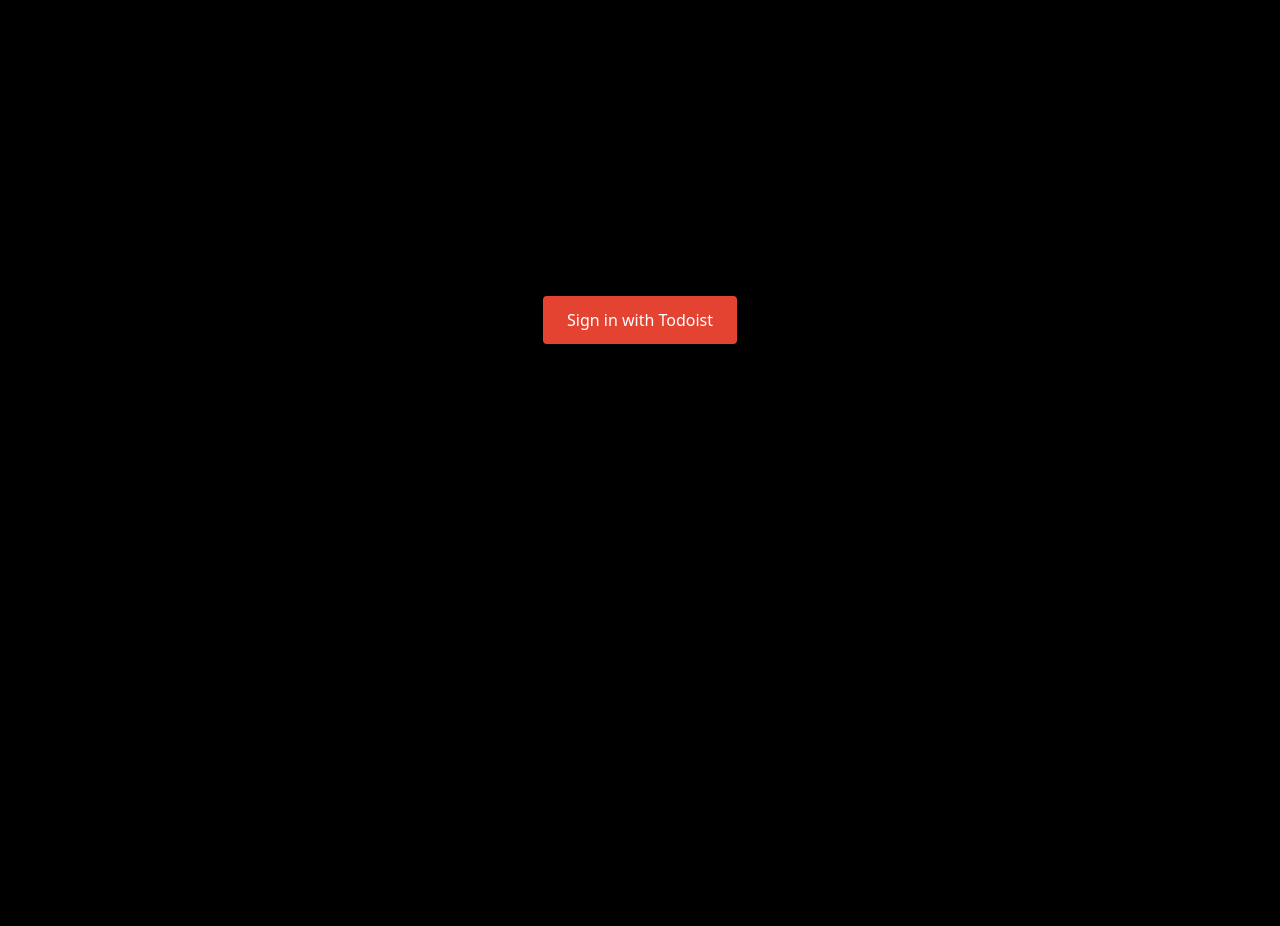
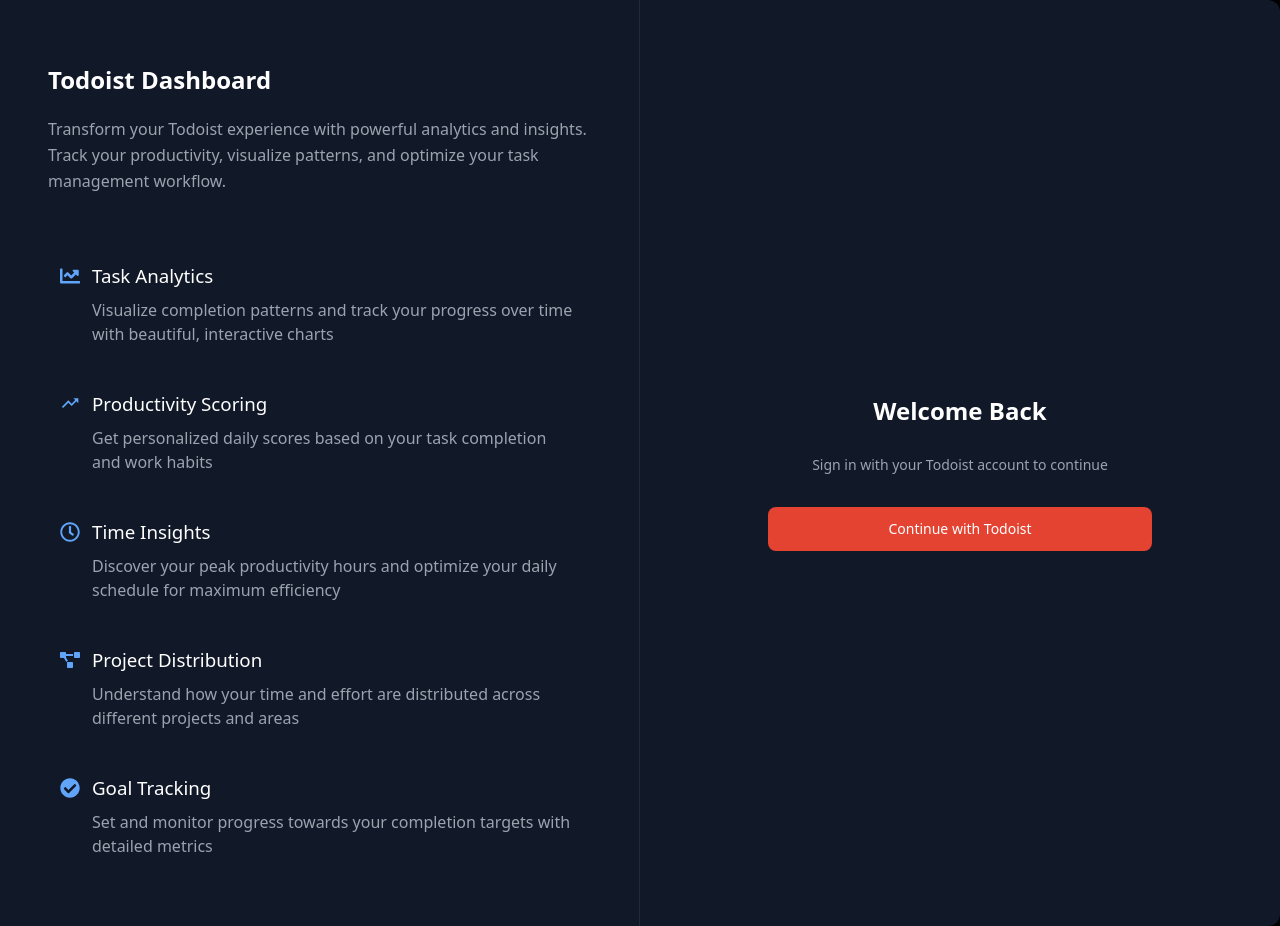
Before and after one commit to uncazzy/todoist-dashboard, a Next.js app: page /sign-in in a window 1280 px wide. Before the commit the page ends 800 px from the top, so only its background shows below. Built offline with nearby package versions, Linux system fonts and the light colour scheme; no server answers.

Commit message:
feat: nicer sign-in page

```diff
--- a/pages/sign-in.tsx
+++ b/pages/sign-in.tsx
@@ -2,6 +2,20 @@
 import { signIn, useSession } from "next-auth/react";
 import { useRouter } from "next/router";
 import type { NextPage } from 'next';
+import { FaChartLine, FaRegClock, FaProjectDiagram, FaCheckCircle } from 'react-icons/fa';
+import { BiTrendingUp } from 'react-icons/bi';
+
+const FeatureCard = ({ icon: Icon, title, description }: { icon: any; title: string; description: string }) => (
+  <div className="flex items-start space-x-3 p-3">
+    <div className="flex-shrink-0">
+      <Icon className="h-5 w-5 text-blue-400 mt-1" />
+    </div>
+    <div>
+      <h3 className="font-medium text-white my-0">{title}</h3>
+      <p className="text-gray-400">{description}</p>
+    </div>
+  </div>
+);
 
 const SignIn: NextPage = () => {
   const [isLoading, setIsLoading] = React.useState<boolean>(false);
@@ -9,12 +23,10 @@
   const { data: session, status } = useSession();
 
   React.useEffect(() => {
-    // If we have an error, log it
     if (router.query.error) {
       console.error('Auth error:', router.query.error);
       setIsLoading(false);
     }
-    // If we have a code but no session, try signing in
     if (router.query.code && !session && !isLoading) {
       console.log('Got code, attempting sign in...');
       handleSignIn();
@@ -35,41 +47,86 @@
     }
   };
 
-  // Show loading state while checking session
   if (status === 'loading') {
-    return <div>Loading...</div>;
+    return (
+      <div className="flex items-center justify-center bg-gray-900">
+        <div className="animate-spin rounded-full h-8 w-8 border-t-2 border-b-2 border-blue-400"></div>
+      </div>
+    );
   }
 
   return (
-    <div style={{
-      display: 'flex',
-      flexDirection: 'column',
-      justifyContent: 'center',
-      alignItems: 'center',
-      minHeight: '80vh',
-      gap: '20px'
-    }}>
-      {router.query.error && (
-        <div style={{ color: 'red' }}>
-          Authentication error: {router.query.error}
+    <div className="max-h-fit flex bg-gray-900 rounded-xl">
+      {/* Left side - Features */}
+      <div className="hidden md:flex md:w-1/2 bg-gray-900 p-12 flex-col justify-between border-r border-gray-800">
+        <div>
+          <div className="mb-12">
+            <h1 className="text-2xl font-bold text-white mb-3">
+              Todoist Dashboard
+            </h1>
+            <p className="text-gray-400 leading-relaxed">
+              Transform your Todoist experience with powerful analytics and insights. Track your productivity, visualize patterns, and optimize your task management workflow.
+            </p>
+          </div>
+
+          <div className="space-y-3">
+            <FeatureCard
+              icon={FaChartLine}
+              title="Task Analytics"
+              description="Visualize completion patterns and track your progress over time with beautiful, interactive charts"
+            />
+            <FeatureCard
+              icon={BiTrendingUp}
+              title="Productivity Scoring"
+              description="Get personalized daily scores based on your task completion and work habits"
+            />
+            <FeatureCard
+              icon={FaRegClock}
+              title="Time Insights"
+              description="Discover your peak productivity hours and optimize your daily schedule for maximum efficiency"
+            />
+            <FeatureCard
+              icon={FaProjectDiagram}
+              title="Project Distribution"
+              description="Understand how your time and effort are distributed across different projects and areas"
+            />
+            <FeatureCard
+              icon={FaCheckCircle}
+              title="Goal Tracking"
+              description="Set and monitor progress towards your completion targets with detailed metrics"
+            />
+          </div>
         </div>
-      )}
-      <button
-        onClick={handleSignIn}
-        disabled={isLoading}
-        style={{
-          padding: '12px 24px',
-          fontSize: '16px',
-          backgroundColor: '#e44332',
-          color: 'white',
-          border: 'none',
-          borderRadius: '4px',
-          cursor: isLoading ? 'default' : 'pointer',
-          opacity: isLoading ? 0.7 : 1
-        }}
-      >
-        {isLoading ? "Loading..." : "Sign in with Todoist"}
-      </button>
+      </div>
+
+      {/* Right side - Sign in */}
+      <div className="w-full md:w-1/2 flex flex-col items-center justify-center p-12">
+        <div className="w-full max-w-sm space-y-6">
+          <div className="text-center">
+            <h2 className="text-2xl font-bold text-white">
+              Welcome Back
+            </h2>
+            <p className="mt-2 text-sm text-gray-400">
+              Sign in with your Todoist account to continue
+            </p>
+          </div>
+
+          <button
+            onClick={() => !isLoading && handleSignIn()}
+            disabled={isLoading}
+            className="w-full flex justify-center items-center px-4 py-3 rounded-lg bg-[#e44332] text-sm font-medium text-white hover:bg-[#d13b2b] focus:outline-none focus:ring-2 focus:ring-[#e44332] focus:ring-offset-2 focus:ring-offset-gray-900 disabled:opacity-70 disabled:cursor-not-allowed transition-all duration-200"
+          >
+            {isLoading ? (
+              <div className="flex items-center">
+                <div className="animate-spin rounded-full h-4 w-4 border-t-2 border-b-2 border-white mr-2"></div>
+                Connecting...
+              </div>
+            ) : (
+              'Continue with Todoist'
+            )}
+          </button>
+        </div>
+      </div>
     </div>
   );
 };
```
